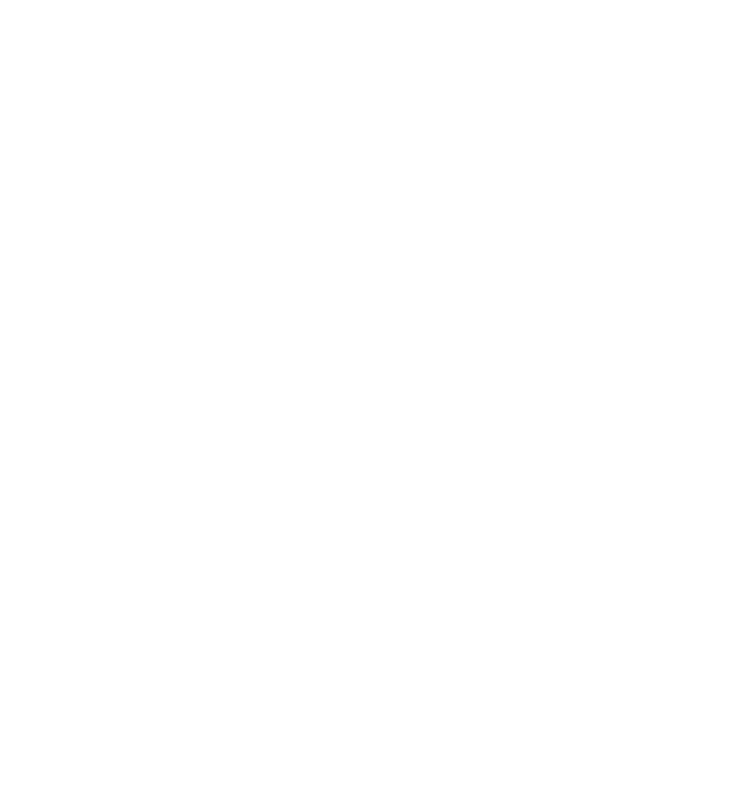
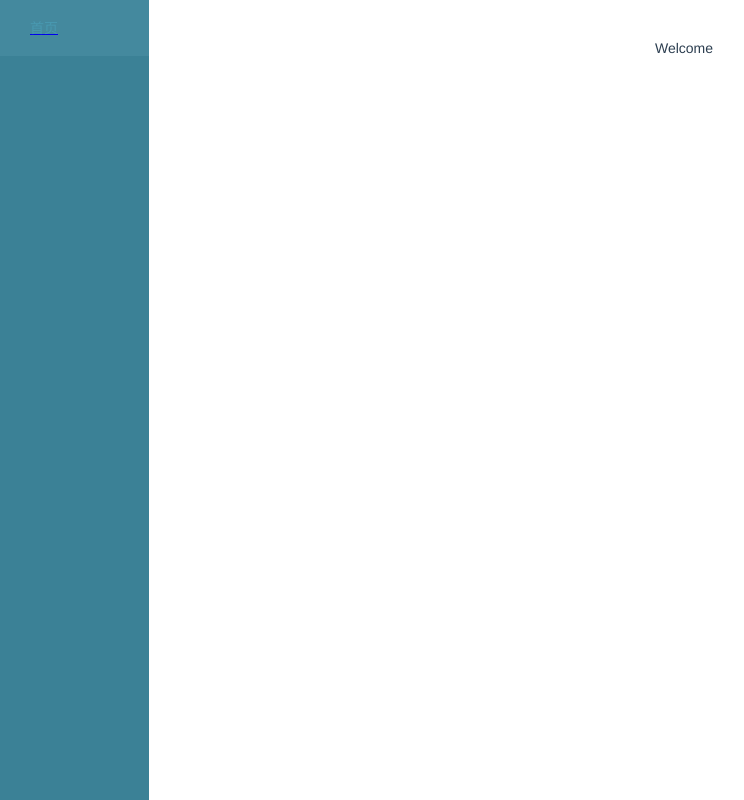
Before and after one commit to nerds-odd-e/attd-v2, a Vue app in the folder frontend/: page /dashboard in a window 1280 px wide. Shown: the whole page, without its empty margins (61-805 px from the left). Built offline with nearby package versions, Linux system fonts and the light colour scheme.

Commit message:
:sparkles: add sidebar

```diff
--- /dev/null
+++ b/frontend/src/layout/components/AppMain.vue
@@ -0,0 +1,36 @@
+<template>
+  <section class="app-main">
+    <transition name="fade-transform" mode="out-in">
+      <router-view :key="key" />
+    </transition>
+  </section>
+</template>
+
+<script>
+export default {
+  name: 'AppMain',
+  computed: {
+    key() {
+      return this.$route.path
+    }
+  }
+}
+</script>
+
+<style lang="scss" scoped>
+.app-main {
+  /* 50= navbar  50  */
+  min-height: calc(100vh - 50px);
+  width: 100%;
+  position: relative;
+  overflow: hidden;
+}
+.fixed-header+.app-main {
+  padding-top: 50px;
+}
+.el-popup-parent--hidden {
+  .fixed-header {
+    padding-right: 15px;
+  }
+}
+</style>
--- /dev/null
+++ b/frontend/src/layout/components/Sidebar/Link.vue
@@ -0,0 +1,26 @@
+
+<template>
+  <!-- eslint-disable vue/require-component-is -->
+  <component v-bind="linkProps(to)">
+    <slot />
+  </component>
+</template>
+
+<script>
+export default {
+  props: {
+    to: {
+      type: String,
+      required: true
+    }
+  },
+  methods: {
+    linkProps(url) {
+      return {
+        is: 'router-link',
+        to: url
+      }
+    }
+  }
+}
+</script>
--- /dev/null
+++ b/frontend/src/layout/components/Sidebar/SidebarItem.vue
@@ -0,0 +1,27 @@
+<template>
+  <div v-if="!item.hidden" class="menu-wrapper">
+
+    <template>
+      <app-link :to="item.path">
+        <el-menu-item :index="item.path" :class="{'submenu-title-noDropdown':true}">
+          <div> {{ item.meta.title }} </div>
+        </el-menu-item>
+      </app-link>
+    </template>
+  </div>
+</template>
+
+<script>
+import AppLink from './Link'
+export default {
+  name: 'SidebarItem',
+  components: { AppLink },
+  props: {
+    // route object
+    item: {
+      type: Object,
+      required: true
+    }
+  }
+}
+</script>
--- /dev/null
+++ b/frontend/src/layout/components/Sidebar/index.vue
@@ -0,0 +1,39 @@
+<template>
+  <div :class="{'has-logo':false}">
+    <el-scrollbar wrap-class="scrollbar-wrapper">
+      <el-menu
+        :collapse="false"
+        :background-color="variables.menuBg"
+        :unique-opened="false"
+        :text-color="variables.menuText"
+        :active-text-color="variables.menuActiveText"
+        :collapse-transition="false"
+        mode="vertical">
+        <sidebar-item v-for="route in menuRouters" :key="route.path" :item="route" />
+      </el-menu>
+    </el-scrollbar>
+  </div>
+</template>
+
+<script>
+import SidebarItem from './SidebarItem'
+import variables from '@/styles/variables.scss'
+export default {
+  data: () => {
+    return {
+      menuRouters: [{
+        path: '',
+        meta: {
+          title: '首页'
+        }
+      }]
+    }
+  },
+  components: { SidebarItem },
+  computed: {
+    variables() {
+      return variables
+    }
+  }
+}
+</script>
--- /dev/null
+++ b/frontend/src/layout/components/index.js
@@ -0,0 +1,2 @@
+export { default as Sidebar } from './Sidebar/index.vue'
+export { default as AppMain } from './AppMain'
--- /dev/null
+++ b/frontend/src/layout/index.vue
@@ -0,0 +1,37 @@
+<template>
+  <div :class="classObj" class="app-wrapper">
+    <sidebar class="sidebar-container" />
+    <div :class="{hasTagsView:false}" class="main-container">
+      <app-main />
+    </div>
+  </div>
+</template>
+
+<script>
+import { AppMain, Sidebar } from './components'
+
+export default {
+  name: 'Layout',
+  components: {
+    AppMain,
+    Sidebar
+  },
+  computed: {
+    classObj() {
+      return {
+        hideSidebar: false,
+        openSidebar: true,
+        withoutAnimation: false
+      }
+    }
+  }
+}
+</script>
+
+<style lang="scss" scoped>
+   .app-wrapper {
+    position: relative;
+    height: 100%;
+    width: 100%;
+  }
+</style>
--- a/frontend/src/router/index.js
+++ b/frontend/src/router/index.js
@@ -1,5 +1,6 @@
 import Vue from 'vue'
 import Router from 'vue-router'
+import Layout from '@/layout/index'
 
 Vue.use(Router)
 
@@ -11,8 +12,17 @@
       component: () => import('@/views/login')
     },
     {
-      path: '/welcome',
-      component: () => import('@/views/welcome')
+      path: '/home',
+      component: Layout,
+      redirect: 'dashboard',
+      children: [
+        {
+          path: '/dashboard',
+          component: () => import('@/views/welcome'),
+          name: 'Dashboard',
+          meta: { title: 'dashboard', icon: 'dashboard', affix: true }
+        }
+      ]
     }
   ]
 })
--- a/frontend/src/styles/index.scss
+++ b/frontend/src/styles/index.scss
@@ -2,6 +2,8 @@
 @import './color-ui.css';
 @import './color-ui-font.scss';
 @import './element-ui.scss';
+@import './variables.scss';
+@import './sidebar.scss';
 
 .text-prime {
   color: $--color-primary;
--- /dev/null
+++ b/frontend/src/styles/sidebar.scss
@@ -0,0 +1,209 @@
+#app {
+
+  .main-container {
+    min-height: 100%;
+    transition: margin-left .28s;
+    margin-left: $sideBarWidth;
+    position: relative;
+  }
+
+  .sidebar-container {
+    transition: width 0.28s;
+    width: $sideBarWidth !important;
+    background-color: $menuBg;
+    height: 100%;
+    position: fixed;
+    font-size: 0px;
+    top: 0;
+    bottom: 0;
+    left: 0;
+    z-index: 1001;
+    overflow: hidden;
+
+    // reset element-ui css
+    .horizontal-collapse-transition {
+      transition: 0s width ease-in-out, 0s padding-left ease-in-out, 0s padding-right ease-in-out;
+    }
+
+    .scrollbar-wrapper {
+      overflow-x: hidden !important;
+    }
+
+    .el-scrollbar__bar.is-vertical {
+      right: 0px;
+    }
+
+    .el-scrollbar {
+      height: 100%;
+    }
+
+    &.has-logo {
+      .el-scrollbar {
+        height: calc(100% - 50px);
+      }
+    }
+
+    .is-horizontal {
+      display: none;
+    }
+
+    a {
+      display: inline-block;
+      width: 100%;
+      overflow: hidden;
+    }
+
+    .svg-icon {
+      margin-right: 16px;
+    }
+
+    .el-menu {
+      border: none;
+      height: 100%;
+      width: 100% !important;
+    }
+
+    // menu hover
+    .submenu-title-noDropdown,
+    .el-submenu__title {
+      &:hover {
+        background-color: $menuHover !important;
+      }
+    }
+
+    .is-active>.el-submenu__title {
+      color: $subMenuActiveText !important;
+    }
+
+    & .nest-menu .el-submenu>.el-submenu__title,
+    & .el-submenu .el-menu-item {
+      min-width: $sideBarWidth !important;
+      background-color: $subMenuBg !important;
+
+      &:hover {
+        background-color: $subMenuHover !important;
+      }
+    }
+  }
+
+  .hideSidebar {
+    .sidebar-container {
+      width: 54px !important;
+    }
+
+    .main-container {
+      margin-left: 54px;
+    }
+
+    .submenu-title-noDropdown {
+      padding: 0 !important;
+      position: relative;
+
+      .el-tooltip {
+        padding: 0 !important;
+
+        .svg-icon {
+          margin-left: 20px;
+        }
+      }
+    }
+
+    .el-submenu {
+      overflow: hidden;
+
+      &>.el-submenu__title {
+        padding: 0 !important;
+
+        .svg-icon {
+          margin-left: 20px;
+        }
+
+        .el-submenu__icon-arrow {
+          display: none;
+        }
+      }
+    }
+
+    .el-menu--collapse {
+      .el-submenu {
+        &>.el-submenu__title {
+          &>span {
+            height: 0;
+            width: 0;
+            overflow: hidden;
+            visibility: hidden;
+            display: inline-block;
+          }
+        }
+      }
+    }
+  }
+
+  .el-menu--collapse .el-menu .el-submenu {
+    min-width: $sideBarWidth !important;
+  }
+
+  // mobile responsive
+  .mobile {
+    .main-container {
+      margin-left: 0px;
+    }
+
+    .sidebar-container {
+      transition: transform .28s;
+      width: $sideBarWidth !important;
+    }
+
+    &.hideSidebar {
+      .sidebar-container {
+        pointer-events: none;
+        transition-duration: 0.3s;
+        transform: translate3d(-$sideBarWidth, 0, 0);
+      }
+    }
+  }
+
+  .withoutAnimation {
+
+    .main-container,
+    .sidebar-container {
+      transition: none;
+    }
+  }
+}
+
+// when menu collapsed
+.el-menu--vertical {
+  &>.el-menu {
+    .svg-icon {
+      margin-right: 16px;
+    }
+  }
+
+  .nest-menu .el-submenu>.el-submenu__title,
+  .el-menu-item {
+    &:hover {
+      // you can use $subMenuHover
+      background-color: $menuHover !important;
+    }
+  }
+
+  // the scroll bar appears when the subMenu is too long
+  >.el-menu--popup {
+    max-height: 100vh;
+    overflow-y: auto;
+
+    &::-webkit-scrollbar-track-piece {
+      background: #d3dce6;
+    }
+
+    &::-webkit-scrollbar {
+      width: 6px;
+    }
+
+    &::-webkit-scrollbar-thumb {
+      background: #99a9bf;
+      border-radius: 20px;
+    }
+  }
+}
--- /dev/null
+++ b/frontend/src/styles/variables.scss
@@ -0,0 +1,35 @@
+// base color
+$blue:#324157;
+$light-blue:#3A71A8;
+$red:#C03639;
+$pink: #E65D6E;
+$green: #30B08F;
+$tiffany: #4AB7BD;
+$yellow:#FEC171;
+$panGreen: #30B08F;
+
+//sidebar
+$menuText:rgb(81, 173, 185);
+$menuActiveText:rgb(150, 243, 226);
+$subMenuActiveText:rgb(130, 219, 203); //https://github.com/ElemeFE/element/issues/12951
+
+$menuBg:#3b8196;
+$menuHover:#44899e;
+
+$subMenuBg:#4e8596;
+$subMenuHover:#5893a5;
+
+$sideBarWidth: 210px;
+
+// the :export directive is the magic sauce for webpack
+// https://www.bluematador.com/blog/how-to-share-variables-between-js-and-sass
+:export {
+  menuText: $menuText;
+  menuActiveText: $menuActiveText;
+  subMenuActiveText: $subMenuActiveText;
+  menuBg: $menuBg;
+  menuHover: $menuHover;
+  subMenuBg: $subMenuBg;
+  subMenuHover: $subMenuHover;
+  sideBarWidth: $sideBarWidth;
+}
--- a/frontend/src/views/login.vue
+++ b/frontend/src/views/login.vue
@@ -44,7 +44,7 @@
       try{
         const res = await this.$api.post('users/login', this.$data)
         this.$router.push({
-          path: 'welcome',
+          path: 'home',
           query: {
             userName: res.data.userName
           }
--- a/frontend/src/views/welcome.vue
+++ b/frontend/src/views/welcome.vue
@@ -1,5 +1,6 @@
-<template>
-  <div>Welcome {{userName}}</div>
+<template lang="pug">
+  .dashboard-editor-container
+    div Welcome {{userName}}
 </template>
 
 <script>
@@ -14,3 +15,20 @@
   }
 }
 </script>
+
+<style lang="scss" scoped>
+.dashboard-editor-container {
+  padding: 32px;
+  // background-color: rgb(240, 242, 245);
+  .chart-wrapper {
+    background: #fff;
+    padding: 16px 16px 0;
+    margin-bottom: 32px;
+  }
+}
+@media (max-width: 1024px) {
+  .chart-wrapper {
+    padding: 8px;
+  }
+}
+</style>
```
Also changed, not shown: 1 other file (tests, documents, lock files or other folders).
